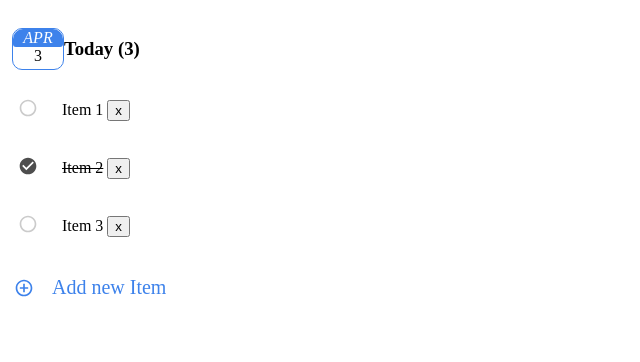
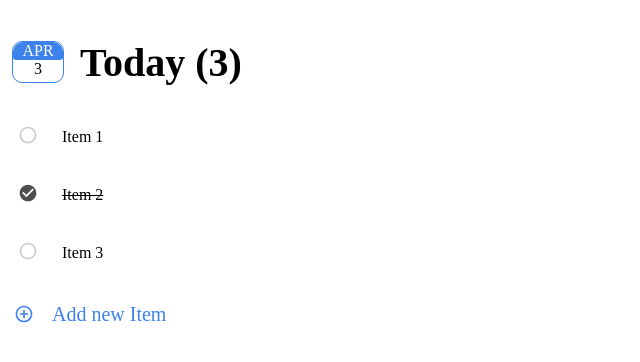
Before and after one commit to jpgonzales27/todo-list, a React (Vite) app: page / in a window 1280 px wide. Shown: the top 362 px of the page, without its empty margins (0-640 px from the left). Built offline with nearby package versions, Linux system fonts and the light colour scheme.

Commit message:
add delete icon and hover

```diff
--- a/src/components/header/header.component.tsx
+++ b/src/components/header/header.component.tsx
@@ -1,5 +1,5 @@
 import React from "react";
-import { Wrapper, Calendar } from "./header.styles";
+import { Wrapper, Calendar, Title } from "./header.styles";
 
 type Props = {
   dataLength: number;
@@ -15,10 +15,10 @@ export const Header = ({ dataLength }: Props) => {
   return (
     <Wrapper>
       <Calendar>
-        <em>{currentMonth}</em>
+        <span>{currentMonth}</span>
         {today.getDay()}
       </Calendar>
-      <h3>Today ({dataLength})</h3>
+      <Title>Today ({dataLength})</Title>
     </Wrapper>
   );
 };
--- a/src/components/header/header.styles.ts
+++ b/src/components/header/header.styles.ts
@@ -16,8 +16,9 @@ export const Calendar = styled.p`
   border-color: #3d82eb;
   border-radius: 10px;
   text-align: center;
+  margin-right: 16px;
 
-  em {
+  span {
     display: block;
     color: white;
     background: #3d82eb;
@@ -26,3 +27,8 @@ export const Calendar = styled.p`
     border-bottom-left-radius: 3px;
   }
 `;
+
+export const Title = styled.h1`
+  color: Black;
+  font-size: 40px;
+`;
--- a/src/components/todo-item/todo-item.component.tsx
+++ b/src/components/todo-item/todo-item.component.tsx
@@ -1,7 +1,8 @@
 import React from "react";
 import { ItemProps, ItemStatus } from "../../types/todo-item";
 import { TodoItemStatus } from "../todo-item-status/todo-item-status.component";
-import { TodoDescription, Wrapper } from "./todo-item.styles";
+import { TodoDescription, Wrapper, DeleteTodo } from "./todo-item.styles";
+// import DeleteIcon from "@mui/icons-material/Delete";
 
 type Props = {
   item: ItemProps;
@@ -26,7 +27,9 @@ export const TodoItem = ({ item, deleteItem, onSelectItem }: Props) => {
       </TodoDescription>
       &nbsp;
       <span>
-        <button onClick={() => deleteItem(id)}>x</button>
+        <DeleteTodo className="showButton" onClick={() => deleteItem(id)}>
+          x
+        </DeleteTodo>
       </span>
     </Wrapper>
   );
--- a/src/components/todo-item/todo-item.styles.ts
+++ b/src/components/todo-item/todo-item.styles.ts
@@ -1,4 +1,5 @@
 import styled from "@emotion/styled";
+import DeleteIcon from "@mui/icons-material/Delete";
 
 export const Wrapper = styled.div`
   display: flex;
@@ -8,8 +9,22 @@ export const Wrapper = styled.div`
     box-shadow: 0px 3px 6px 1px rgba(0, 0, 0, 0.15);
     border-radius: 5px;
   }
+
+  &:hover .showButton {
+    opacity: 0.5;
+  }
 `;
 
 export const TodoDescription = styled.div`
   font-size: 16px;
 `;
+
+export const DeleteTodo = styled(DeleteIcon)`
+  font-size: 16px;
+  color: red;
+  opacity: 0;
+
+  /* &:hover {
+    opacity: 0.5;
+  } */
+`;
```
